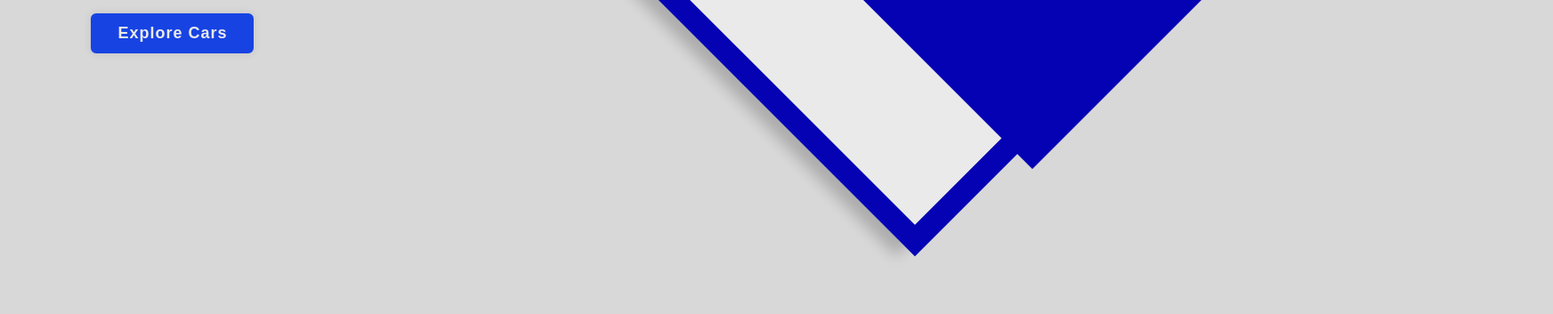
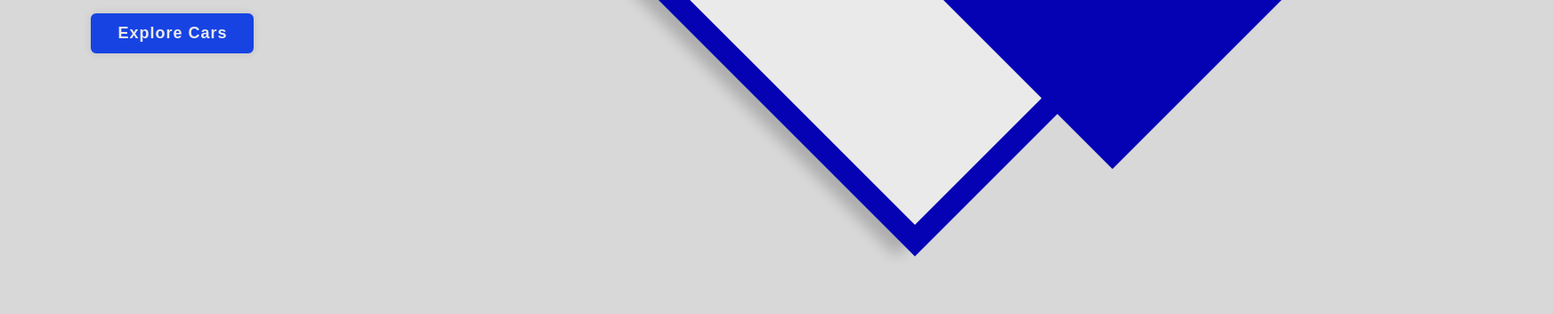
Before and after one commit to vitoralenn/projetos-, a plain HTML site: page index.html in a window 1280 px wide. Shown: the part 455-808 px from the top of the page at 89% size, 1745 px wide, since content can reach past the window. Drawn offline with nearby package versions, Linux system fonts and the light colour scheme.

Commit message:
Update estilo.css

```diff
--- a/estilo.css
+++ b/estilo.css
@@ -180,7 +180,7 @@ color: #1743e3;
 .home .rhombus2{
 position: absolute ;
 top: -25%;
-right: -18%;
+right: -25%;
 width: 700px;
 height: 700px;
 background: #0502b4;
```
